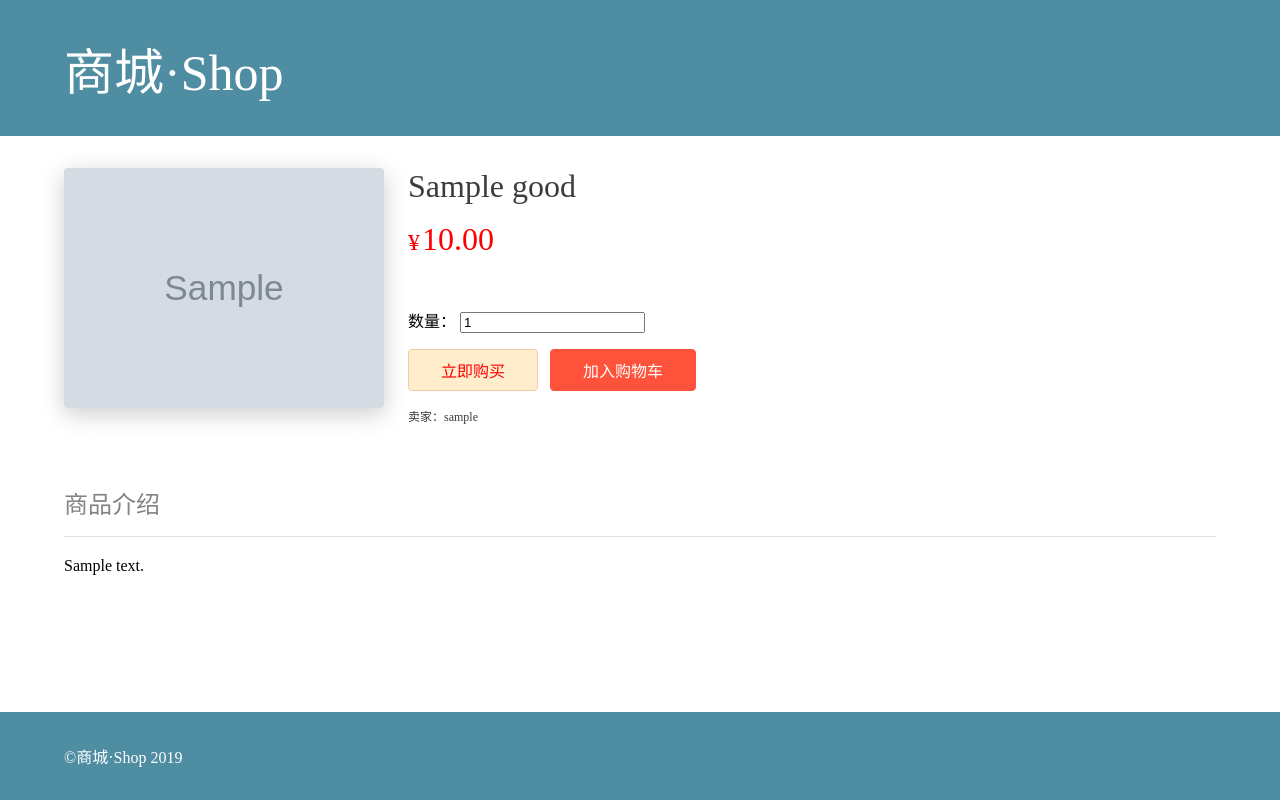
After one commit to log-z/django_shop, a Django app: page /shop/goods/1 in a window 1280 px wide. The commit adds this page. Run offline with Django 3.2, Linux system fonts and the light colour scheme; tables that the repository leaves empty hold one stand-in row (values such as "Sample post"); grey boxes marked "Sample" are stand-in pictures.

Commit message:
添加商品详情视图

```diff
--- a/shop/static/shop/css/style.css
+++ b/shop/static/shop/css/style.css
@@ -10,25 +10,25 @@ body {
     flex-direction: column;
 }
 
-header, main, footer {
+body>header, body>main, body>footer {
     padding: 32px 64px;
     align-items: stretch;
 }
 
-header, footer {
+body>header, body>footer {
     color: white;
     background: #4f8da3;
 }
 
-header .title {
+body>header .title {
     font-size: 50px;
 }
 
-main {
+body>main {
     flex-grow: 1;
 }
 
-main h1 {
+body>main h1 {
     color: #3c3c3c;
     font-weight: normal;
 }
@@ -36,12 +36,12 @@ main h1 {
 
 /*    商品列表    */
 
-main ul.goods-list {
+ul.goods-list {
     margin: 24px 0;
     padding: 0;
 }
 
-main ul.goods-list li {
+ul.goods-list li {
     padding: 16px 0;
     list-style: none;
     border-top: #e4e4e4 1px solid;
@@ -49,11 +49,11 @@ main ul.goods-list li {
     align-items: start;
 }
 
-main ul.goods-list li .img {
+ul.goods-list li .img {
     width: 70px;
 }
 
-main ul.goods-list li .text {
+ul.goods-list li .text {
     flex-grow: 1;
     margin-left: 16px;
 }
@@ -64,17 +64,90 @@ main ul.goods-list li .name {
     font-weight: bold;
 }
 
-main ul.goods-list li .price {
+ul.goods-list li .price {
     color: red;
     font-size: 24px;
 }
-main ul.goods-list li .price:before {
+ul.goods-list li .price:before {
     content: "¥";
     margin-right: 2px;
     font-size: 16px;
 }
 
-main ul.goods-list li .seller {
+ul.goods-list li .seller {
     color: #3c3c3c;
     font-size: 12px;
 }
+
+
+/*    商品详情    */
+
+.goods-detail header {
+    display: flex;
+    align-items: start;
+}
+
+.goods-detail header .img {
+    width: 320px;
+    border-radius: 4px;
+    box-shadow: rgba(0, 0, 0, 0.2) 0 6px 24px;
+}
+
+.goods-detail header .text {
+    flex-grow: 1;
+    margin-left: 24px;
+}
+
+.goods-detail header .text>* {
+    margin: 16px 0;
+}
+
+.goods-detail header h1.title {
+    margin-top: 0;
+}
+
+.goods-detail header .price {
+    margin-bottom: 50px;
+    color: red;
+    font-size: 32px;
+}
+.goods-detail header .price:before {
+    content: "¥";
+    margin-right: 2px;
+    font-size: 24px;
+}
+
+.goods-detail header .action {
+    margin-right: 8px;
+    padding: 8px 32px;
+    font-size: 16px;
+    border-radius: 4px;
+}
+
+.goods-detail header .action.buy-now {
+    color: red;
+    background: #ffedcb;
+    border: #efcca6 1px solid;
+}
+
+.goods-detail header .action.add-to-car {
+    color: white;
+    background: #ff523a;
+    border: #ff523a 1px solid;
+}
+
+.goods-detail header .seller {
+    color: #3c3c3c;
+    font-size: 12px;
+}
+
+.goods-detail section {
+    padding: 24px 0;
+}
+
+.goods-detail section h2 {
+    padding: 0 0 16px;
+    color: #838383;
+    font-weight: normal;
+    border-bottom: #e2e2e2 1px solid;
+}
--- /dev/null
+++ b/shop/templates/shop/goods_detail.html
@@ -0,0 +1,28 @@
+{% extends 'shop/base.html' %}
+
+{% block main %}
+  <div class="goods-detail">
+    <header>
+      <img class="img" src="{{ goods.image.url }}" alt="{{ goods.goods_name }}">
+      <form class="text" method="post">
+        {% csrf_token %}
+
+        <h1 class="title">{{ goods.goods_name }}</h1>
+        <div class="price">{{ goods.price }}</div>
+        <div class="number">
+          <label for="number">数量：</label>
+          <input id="number" name="number" type="number" value="1">
+        </div>
+        <div>
+          <input class="action buy-now" type="submit" value="立即购买">
+          <input class="action add-to-car" type="submit" value="加入购物车">
+        </div>
+        <div class="seller">卖家：{{ goods.seller }}</div>
+      </form>
+    </header>
+    <section>
+      <h2>商品介绍</h2>
+      <div class="description">{{ goods.description }}</div>
+    </section>
+  </div>
+{% endblock %}
--- a/shop/templates/shop/goods_list.html
+++ b/shop/templates/shop/goods_list.html
@@ -6,9 +6,11 @@
   <ul class="goods-list">
     {% for goods in goods_list %}
       <li>
-        <img class="img" src="{{ goods.image.url }}" alt="{{ goods.goods_name }}">
+        <a href="{% url 'shop:goods_detail' goods.pk %}">
+          <img class="img" src="{{ goods.image.url }}" alt="{{ goods.goods_name }}">
+        </a>
         <div class="text">
-          <div class="name">{{ goods.goods_name }}</div>
+          <a class="name" href="{% url 'shop:goods_detail' goods.pk %}">{{ goods.goods_name }}</a>
           <div class="price">{{ goods.price }}</div>
           <div class="seller">{{ goods.seller }}</div>
         </div>
--- a/shop/urls.py
+++ b/shop/urls.py
@@ -4,5 +4,6 @@ from . import views
 
 app_name = 'shop'
 urlpatterns = [
-    path('', views.GoodsListView.as_view(), name='index'),
+    path('', views.GoodsListView.as_view(), name='goods_list'),
+    path('goods/<int:pk>', views.GoodsDetailView.as_view(), name='goods_detail'),
 ]
--- a/shop/views.py
+++ b/shop/views.py
@@ -8,3 +8,10 @@ class GoodsListView(generic.ListView):
 
     model = Goods
     template_name = 'shop/goods_list.html'
+
+
+class GoodsDetailView(generic.DetailView):
+    """商品详情视图"""
+
+    model = Goods
+    template_name = 'shop/goods_detail.html'
```
